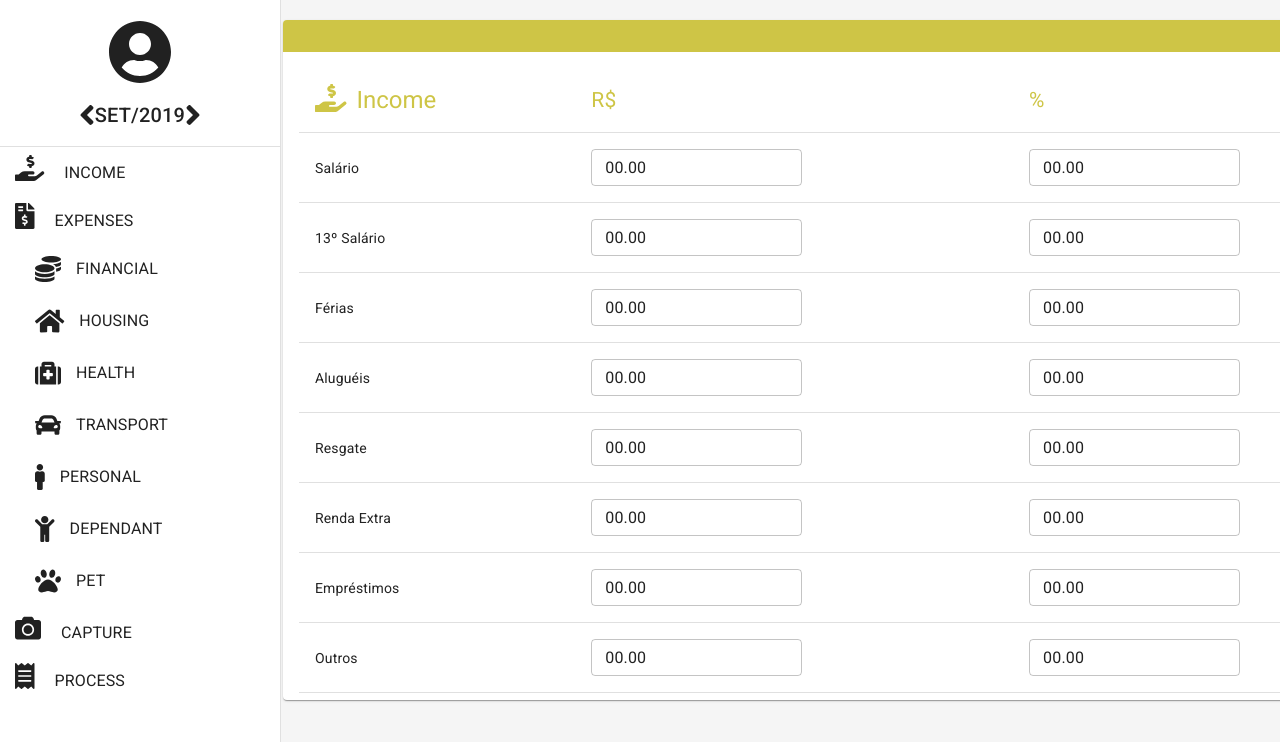
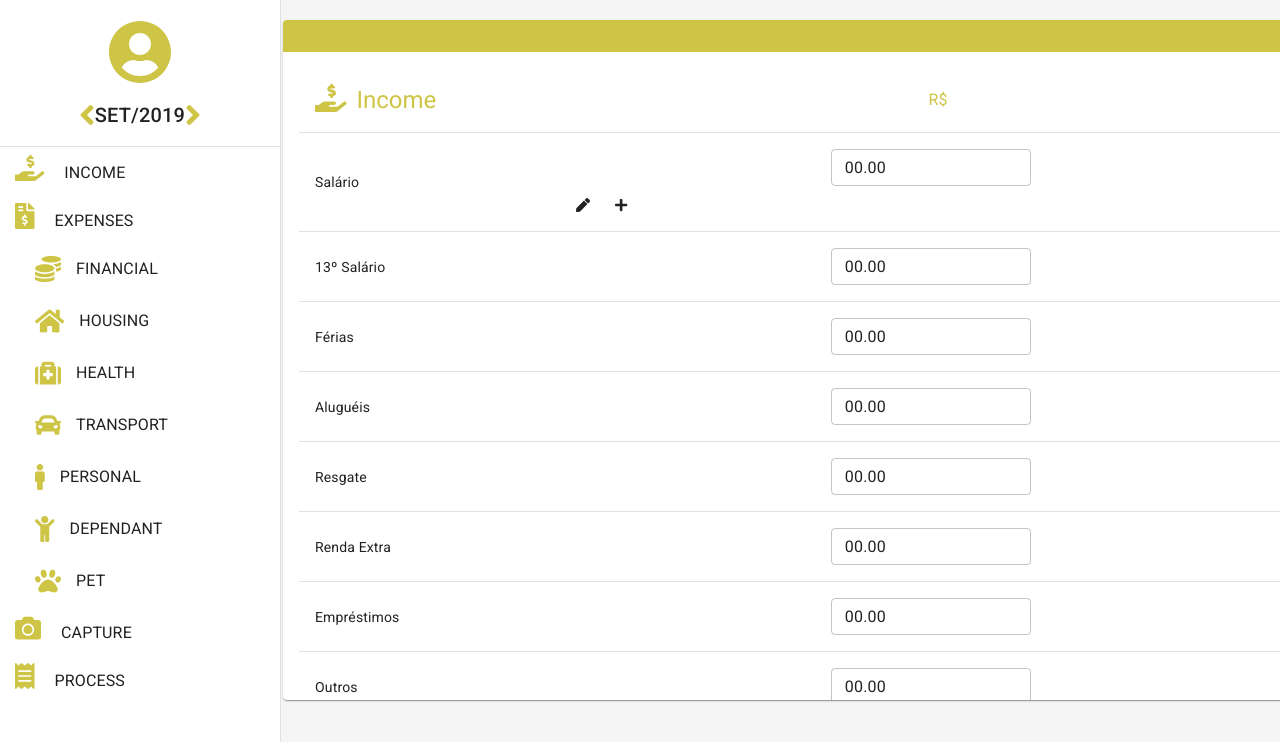
Before and after one commit to March0514s/librarian, a React (Create React App) app: page /dashboard in a window 1280 px wide. Shown: the top 742 px of the page. Built offline with nearby package versions, Linux system fonts and the light colour scheme.

Commit message:
CardWindow: Layout improvements

```diff
--- a/src/Components/CardWindow.jsx
+++ b/src/Components/CardWindow.jsx
@@ -16,19 +16,10 @@ import TextField from "@material-ui/core/TextField";
 //Fontawesome
 import { FontAwesomeIcon } from "@fortawesome/react-fontawesome";
 import { faHandHoldingUsd } from "@fortawesome/free-solid-svg-icons";
-import { faFileInvoiceDollar } from "@fortawesome/free-solid-svg-icons";
-import { faCamera } from "@fortawesome/free-solid-svg-icons";
-import { faReceipt } from "@fortawesome/free-solid-svg-icons";
-import { faCoins } from "@fortawesome/free-solid-svg-icons";
-import { faHome } from "@fortawesome/free-solid-svg-icons";
-import { faMedkit } from "@fortawesome/free-solid-svg-icons";
-import { faCar } from "@fortawesome/free-solid-svg-icons";
-import { faMale } from "@fortawesome/free-solid-svg-icons";
-import { faChild } from "@fortawesome/free-solid-svg-icons";
-import { faPaw } from "@fortawesome/free-solid-svg-icons";
-import { faAngleLeft } from "@fortawesome/free-solid-svg-icons";
-import { faAngleRight } from "@fortawesome/free-solid-svg-icons";
-import { faUserCircle } from "@fortawesome/free-solid-svg-icons";
+import { faPen } from "@fortawesome/free-solid-svg-icons";
+import { faPlus } from "@fortawesome/free-solid-svg-icons";
+import { faBullseye } from "@fortawesome/free-solid-svg-icons";
+import { borderRadius } from "@material-ui/system";
 
 const style = theme => ({
   root: {
@@ -59,19 +50,34 @@ const style = theme => ({
   headerText: {
     color: "#CEC546",
     fontSize: "21px",
-    fontweight: "bold",
-  }
+    fontweight: "bold"
+  },
+  buttons: {
+    '& svg': {
+      marginLeft:  '20px',
+      marginRight:  '5px',
+      marginTop:  '12px'
+    }
+  },
+
+  // cell: {
+  //   display: 'flex'
+  // }
 });
 
 const RoundedTextField = withStyles(theme => ({
   root: {
     marginTop: "0px",
     marginBottom: "0px",
+    display: "flex",
+    justifyContent: "center",
+    width: "200px",
+    marginLeft: "275px",
     "& input": {
-      height: "0px"
+      height: "0px",
+      borderRadius: '50px' //<THIS IS NOT WORKING
     }
-  },
-
+  }
 }))(TextField);
 
 function CardWindow(props) {
@@ -92,10 +98,10 @@ function CardWindow(props) {
                   </div>
                 </TableCell>
                 <TableCell variant="h5" className={classes.headerText}>
-                  R$
+                  <Typography align="center">R$</Typography>
                 </TableCell>
                 <TableCell variant="h5" className={classes.headerText}>
-                  %
+                  <Typography align="center">%</Typography>
                 </TableCell>
               </TableRow>
             </TableHead>
@@ -111,16 +117,16 @@ function CardWindow(props) {
                     variant="outlined"
                     inputProps={{ "aria-label": "bare" }}
                   />
-                </TableCell>
+                  <div className={classes.buttons}>
+                    <FontAwesomeIcon icon={faPen} size="1x" />
+                    <FontAwesomeIcon icon={faPlus} size="1x" />
+                  </div>
+                </TableCell >
                 <TableCell>
-                  <RoundedTextField
-                    id="outlined-bare"
-                    className={classes.textField}
-                    defaultValue="00.00"
-                    margin="normal"
-                    variant="outlined"
-                    inputProps={{ "aria-label": "bare" }}
-                  />
+                  <Typography variant="body1" align="center">
+                    00.00
+                  </Typography>
+                  <FontAwesomeIcon icon={faBullseye} size="1x" />
                 </TableCell>
               </TableRow>
               <TableRow>
@@ -136,14 +142,9 @@ function CardWindow(props) {
                   />
                 </TableCell>
                 <TableCell>
-                  <RoundedTextField
-                    id="outlined-bare"
-                    className={classes.textField}
-                    defaultValue="00.00"
-                    margin="normal"
-                    variant="outlined"
-                    inputProps={{ "aria-label": "bare" }}
-                  />
+                  <Typography variant="body1" align="center">
+                    00.00
+                  </Typography>
                 </TableCell>
               </TableRow>
               <TableRow>
@@ -159,14 +160,9 @@ function CardWindow(props) {
                   />
                 </TableCell>
                 <TableCell>
-                  <RoundedTextField
-                    id="outlined-bare"
-                    className={classes.textField}
-                    defaultValue="00.00"
-                    margin="normal"
-                    variant="outlined"
-                    inputProps={{ "aria-label": "bare" }}
-                  />
+                  <Typography variant="body1" align="center">
+                    00.00
+                  </Typography>
                 </TableCell>
               </TableRow>
               <TableRow>
@@ -182,14 +178,9 @@ function CardWindow(props) {
                   />
                 </TableCell>
                 <TableCell>
-                  <RoundedTextField
-                    id="outlined-bare"
-                    className={classes.textField}
-                    defaultValue="00.00"
-                    margin="normal"
-                    variant="outlined"
-                    inputProps={{ "aria-label": "bare" }}
-                  />
+                  <Typography variant="body1" align="center">
+                    00.00
+                  </Typography>
                 </TableCell>
               </TableRow>
               <TableRow>
@@ -205,14 +196,9 @@ function CardWindow(props) {
                   />
                 </TableCell>
                 <TableCell>
-                  <RoundedTextField
-                    id="outlined-bare"
-                    className={classes.textField}
-                    defaultValue="00.00"
-                    margin="normal"
-                    variant="outlined"
-                    inputProps={{ "aria-label": "bare" }}
-                  />
+                  <Typography variant="body1" align="center">
+                    00.00
+                  </Typography>
                 </TableCell>
               </TableRow>
               <TableRow>
@@ -228,14 +214,9 @@ function CardWindow(props) {
                   />
                 </TableCell>
                 <TableCell>
-                  <RoundedTextField
-                    id="outlined-bare"
-                    className={classes.textField}
-                    defaultValue="00.00"
-                    margin="normal"
-                    variant="outlined"
-                    inputProps={{ "aria-label": "bare" }}
-                  />
+                  <Typography variant="body1" align="center">
+                    00.00
+                  </Typography>
                 </TableCell>
               </TableRow>
               <TableRow>
@@ -251,14 +232,9 @@ function CardWindow(props) {
                   />
                 </TableCell>
                 <TableCell>
-                  <RoundedTextField
-                    id="outlined-bare"
-                    className={classes.textField}
-                    defaultValue="00.00"
-                    margin="normal"
-                    variant="outlined"
-                    inputProps={{ "aria-label": "bare" }}
-                  />
+                  <Typography variant="body1" align="center">
+                    00.00
+                  </Typography>
                 </TableCell>
               </TableRow>
               <TableRow>
@@ -274,14 +250,9 @@ function CardWindow(props) {
                   />
                 </TableCell>
                 <TableCell>
-                  <RoundedTextField
-                    id="outlined-bare"
-                    className={classes.textField}
-                    defaultValue="00.00"
-                    margin="normal"
-                    variant="outlined"
-                    inputProps={{ "aria-label": "bare" }}
-                  />
+                  <Typography variant="body1" align="center">
+                    00.00
+                  </Typography>
                 </TableCell>
               </TableRow>
             </TableBody>
--- a/src/Containers/Dashboard.jsx
+++ b/src/Containers/Dashboard.jsx
@@ -39,7 +39,7 @@ const style = theme => ({
   chartGroup: {
     "& p": {
       marginLeft: "20px",
-      marginTop: "10px"
+      marginTop: "10px",
     },
     "& svg": {
       marginLeft: "10px"
@@ -53,6 +53,7 @@ const style = theme => ({
   },
   chartSubgroup: {
     "& p": {
+
       marginLeft: "15px",
       marginTop: "10px",
       marginBottom: "10px"
@@ -87,6 +88,8 @@ const SubgroupButton = withStyles(theme => ({
   }
 }))(Button);
 
+const primary = 'rgb(206, 197, 70)';
+
 function Dashboard(props) {
   const { classes } = props;
 
@@ -100,61 +103,61 @@ function Dashboard(props) {
         anchor="left"
       >
         <div className={classes.avatar}>
-          <FontAwesomeIcon icon={faUserCircle} size="4x" />
+          <FontAwesomeIcon icon={faUserCircle} size="4x" color={primary} />
         </div>
         <div className={classes.monthSelector}>
-          <FontAwesomeIcon icon={faAngleLeft} size="2x" />
+          <FontAwesomeIcon icon={faAngleLeft} size="2x" color={primary} />
           <Typography variant="h6">SET/2019</Typography>
-          <FontAwesomeIcon icon={faAngleRight} size="2x" />
+          <FontAwesomeIcon icon={faAngleRight} size="2x" color={primary} />
         </div>
         <Divider />
         <div className={classes.chartGroup}>
           <GroupButton fullWidth size="small">
-            <FontAwesomeIcon icon={faHandHoldingUsd} size="2x" />
+            <FontAwesomeIcon icon={faHandHoldingUsd} size="2x" color={primary} />
             <Typography variant="body1">Income</Typography>
           </GroupButton>
           <div>
             <GroupButton fullWidth size="small">
-              <FontAwesomeIcon icon={faFileInvoiceDollar} size="2x" />
+              <FontAwesomeIcon icon={faFileInvoiceDollar} size="2x" color={primary} />
               <Typography variant="body1">Expenses</Typography>
             </GroupButton>
             <div className={classes.chartSubgroup}>
               <SubgroupButton fullWidth size="small">
-                <FontAwesomeIcon icon={faCoins} size="2x" />
+                <FontAwesomeIcon icon={faCoins} size="2x" color={primary} />
                 <Typography variant="body1">Financial</Typography>
               </SubgroupButton>
               <SubgroupButton fullWidth size="small">
-                <FontAwesomeIcon icon={faHome} size="2x" />
+                <FontAwesomeIcon icon={faHome} size="2x" color={primary} />
                 <Typography variant="body1">Housing</Typography>
               </SubgroupButton>
               <SubgroupButton fullWidth size="small">
-                <FontAwesomeIcon icon={faMedkit} size="2x" />
+                <FontAwesomeIcon icon={faMedkit} size="2x" color={primary} />
                 <Typography variant="body1">Health</Typography>
               </SubgroupButton>
               <SubgroupButton fullWidth size="small">
-                <FontAwesomeIcon icon={faCar} size="2x" />
+                <FontAwesomeIcon icon={faCar} size="2x" color={primary} />
                 <Typography variant="body1">Transport</Typography>
               </SubgroupButton>
               <SubgroupButton fullWidth size="small">
-                <FontAwesomeIcon icon={faMale} size="2x" />
+                <FontAwesomeIcon icon={faMale} size="2x" color={primary} />
                 <Typography variant="body1">Personal</Typography>
               </SubgroupButton>
               <SubgroupButton fullWidth size="small">
-                <FontAwesomeIcon icon={faChild} size="2x" />
+                <FontAwesomeIcon icon={faChild} size="2x" color={primary} />
                 <Typography variant="body1">Dependant</Typography>
               </SubgroupButton>
               <SubgroupButton fullWidth size="small">
-                <FontAwesomeIcon icon={faPaw} size="2x" />
+                <FontAwesomeIcon icon={faPaw} size="2x" color={primary} />
                 <Typography variant="body1">Pet</Typography>
               </SubgroupButton>
             </div>
           </div>
           <GroupButton fullWidth size="small">
-            <FontAwesomeIcon icon={faCamera} size="2x" />
+            <FontAwesomeIcon icon={faCamera} size="2x" color={primary} />
             <Typography variant="body1">Capture</Typography>
           </GroupButton>
           <GroupButton fullWidth size="small">
-            <FontAwesomeIcon icon={faReceipt} size="2x" />
+            <FontAwesomeIcon icon={faReceipt} size="2x" color={primary} />
             <Typography variant="body1">Process</Typography>
           </GroupButton>
         </div>
--- a/src/Containers/Login.jsx
+++ b/src/Containers/Login.jsx
@@ -91,6 +91,7 @@ function Login(props) {
               //   onChange={}
               margin="normal"
               variant="outlined"
+              type="password"
             />
             <div className={classes.remember}>
               <Checkbox />
```
Also changed, not shown: src/Components/FontAwesome.jsx (deleted, +0 -51 lines).
